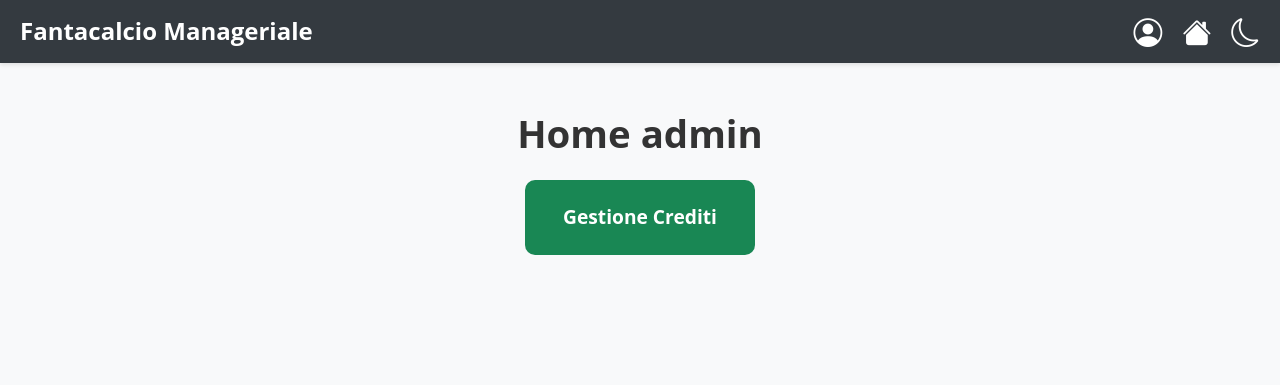
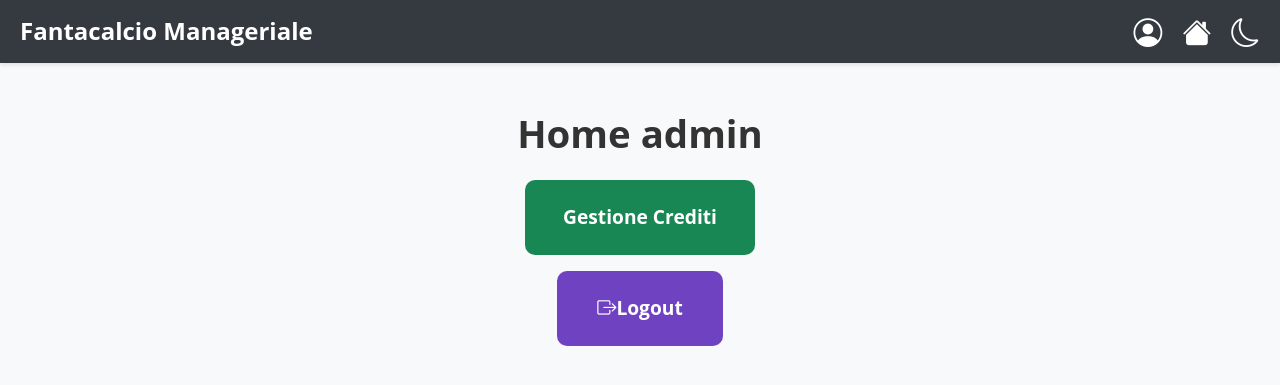
Before and after one commit to albertomelegatti/webAPP_FantaManageriale, a Flask app: page /admin/ in a window 1280 px wide. Shown: the top 385 px of the page. Run offline with Flask 3, Linux system fonts and the light colour scheme; some libraries are stand-ins or nearby versions.

Commit message:
Ottimizzazioni codice
- Aggiunto bottone logout per admin
- Il file login.js viene caricato solo quando necessario

```diff
--- a/templates/admin_home.html
+++ b/templates/admin_home.html
@@ -7,6 +7,14 @@
 
         <!-- Bottone Gestione Crediti -->
         <a href="{{ url_for('admin.admin_crediti') }}" class="btn btn-primary btn-lg">Gestione Crediti</a>
+
+        <div class="mt-3">
+            <a href="/logout" class="btn btn-lg mb-3"
+               style="background-color: #6f42c1; border-color: #6f42c1; color: white;">
+                <i class="bi bi-box-arrow-right"></i> Logout
+            </a>
+        </div>
+
     </div>
 </div>
 {% endblock %}
--- a/templates/base.html
+++ b/templates/base.html
@@ -66,11 +66,12 @@
     <!-- Bootstrap JS Bundle -->
     <script src="https://cdn.jsdelivr.net/npm/bootstrap@5.3.0/dist/js/bootstrap.bundle.min.js"></script>
     <script src="{{ url_for('static', filename='js/darkmode.js') }}"></script>
+    <script src="https://code.jquery.com/jquery-3.7.0.min.js"></script>
+
+	<!-- Riferimenti tabelle -->
     <link rel="stylesheet" href="https://cdn.datatables.net/1.13.5/css/jquery.dataTables.min.css">
-    <script src="https://code.jquery.com/jquery-3.7.0.min.js"></script>
     <script src="https://cdn.datatables.net/1.13.5/js/jquery.dataTables.min.js"></script>
-    <script src="{{ url_for('static', filename='js/tables.js') }}"></script>
-    <script src="{{ url_for('static', filename='js/login.js') }}"></script>
+	<script src="{{ url_for('static', filename='js/tables.js') }}"></script>
 
 </body>
 </html>
--- a/templates/changePassword.html
+++ b/templates/changePassword.html
@@ -32,4 +32,6 @@
         </form>
     </div>
 </div>
+
+<script src="{{ url_for('static', filename='js/login.js') }}"></script>
 {% endblock %}
--- a/templates/login.html
+++ b/templates/login.html
@@ -15,4 +15,6 @@
         </form>
     </div>
 </div>
+
+<script src="{{ url_for('static', filename='js/login.js') }}"></script>
 {% endblock %}
```
